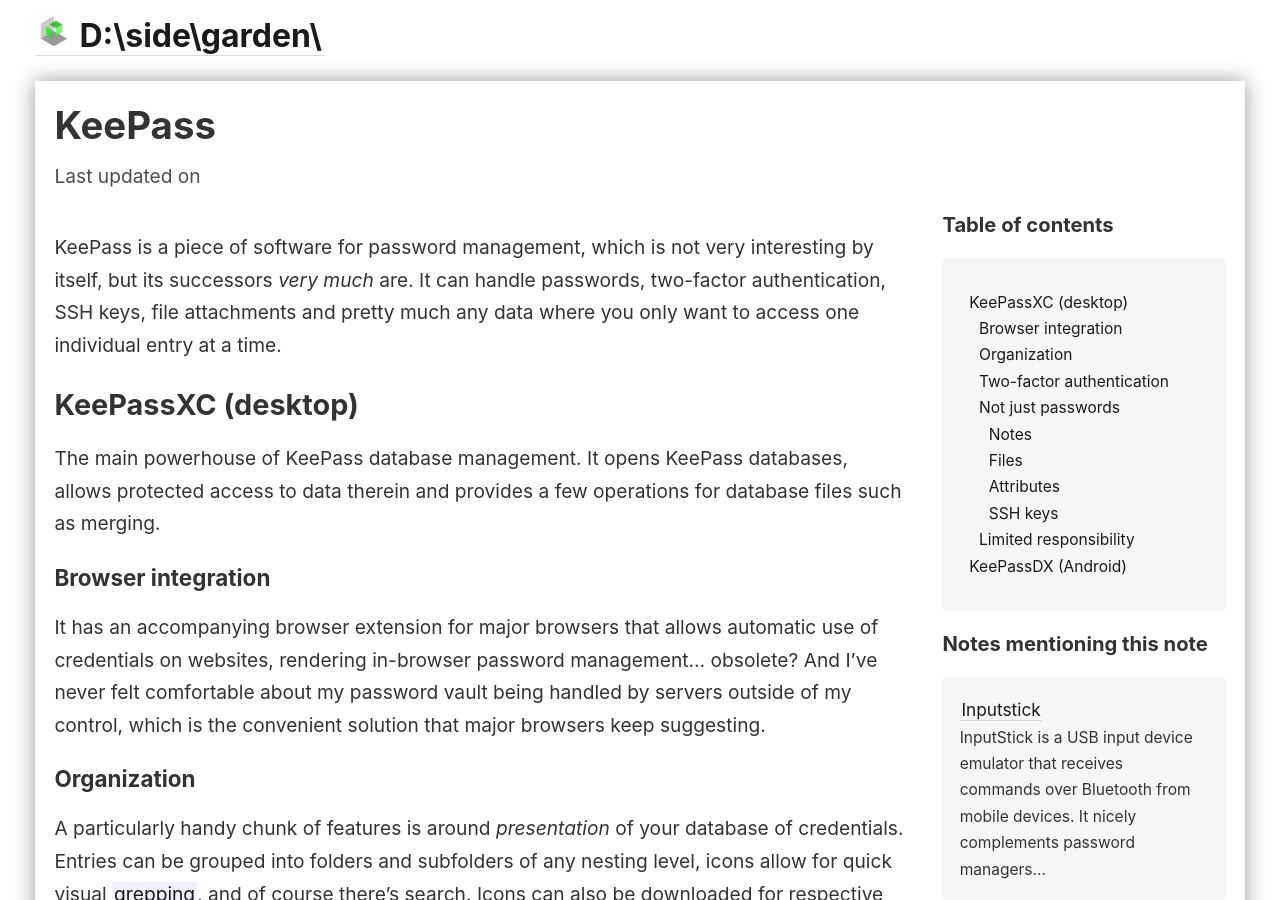
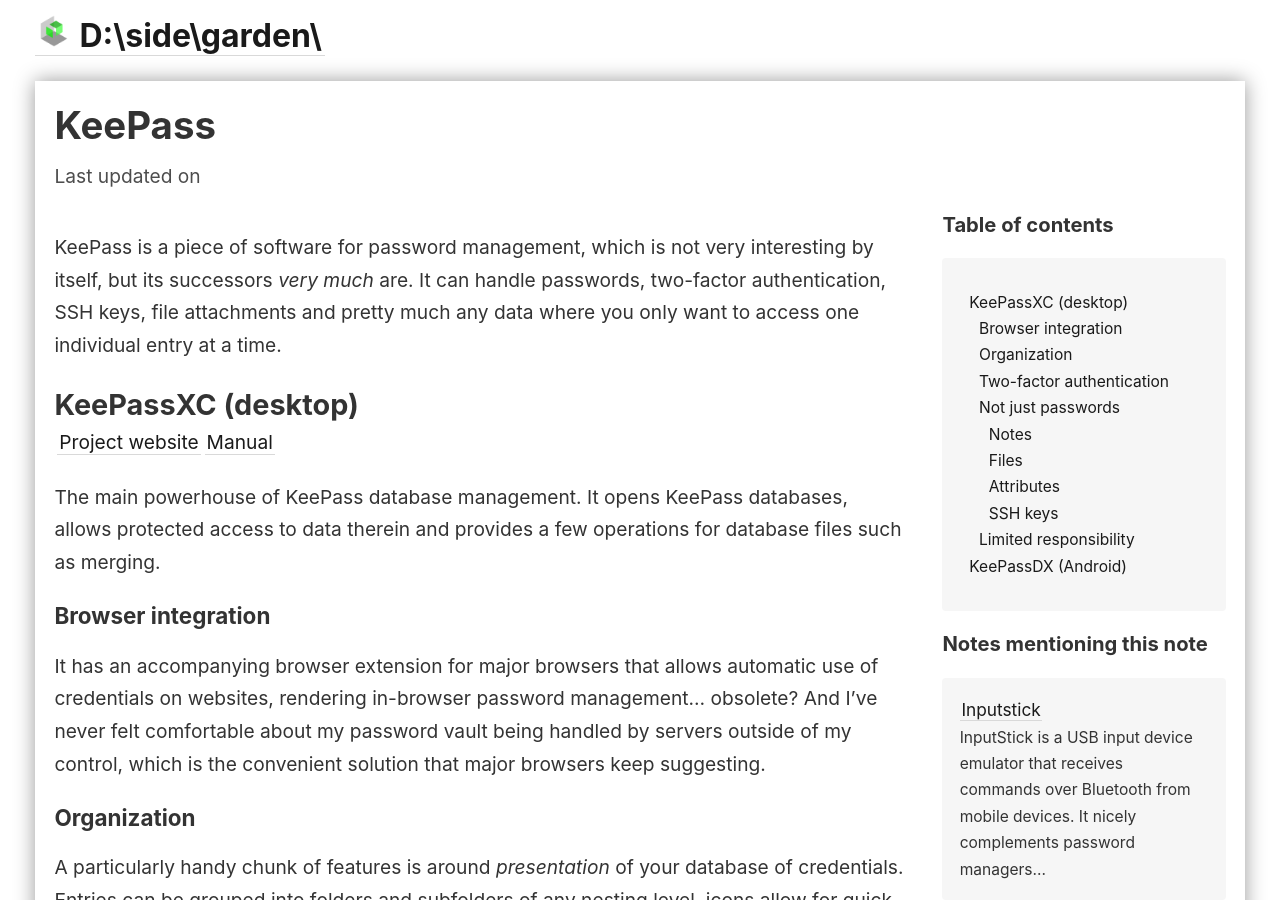
Before and after one commit to D-side/digital-garden, a Jekyll site: the page built from _notes/KeePass.md, in a window 1280 px wide and 900 px high. Built offline with Jekyll 4.4.1, drawn with Linux system fonts in a browser that asks for light colours.

Commit message:
Update KeePass.md

```diff
--- a/_notes/KeePass.md
+++ b/_notes/KeePass.md
@@ -5,6 +5,8 @@ title: KeePass
 KeePass is a piece of software for password management, which is not very interesting by itself, but its successors *very much* are. It can handle passwords, two-factor authentication, SSH keys, file attachments and pretty much any data where you only want to access one individual entry at a time.
 
 ## KeePassXC (desktop)
+
+[Project website](https://keepassxc.org/) | [Manual](https://keepassxc.org/docs/KeePassXC_UserGuide.html)
 
 The main powerhouse of KeePass database management. It opens KeePass databases, allows protected access to data therein and provides a few operations for database files such as merging.
 
```
